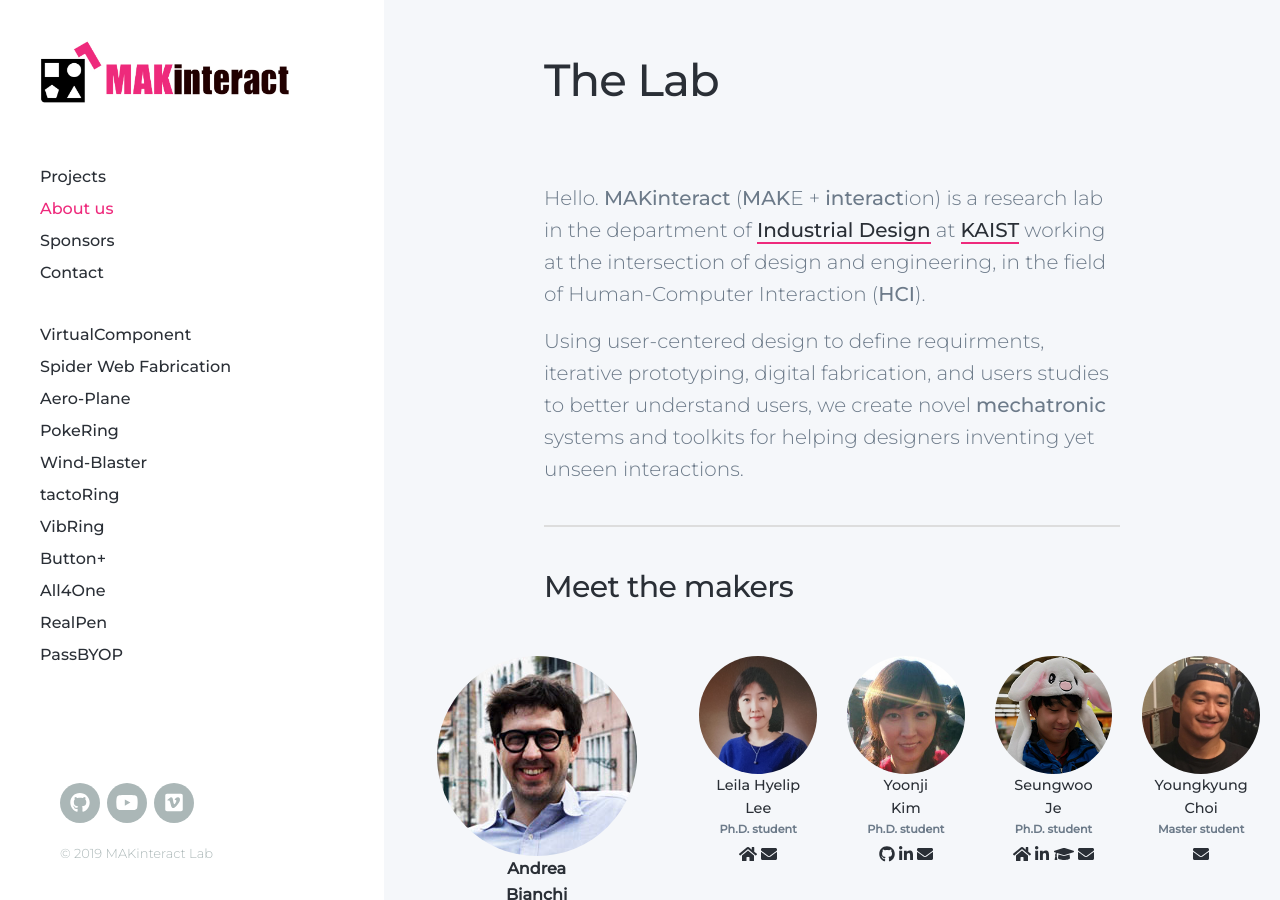
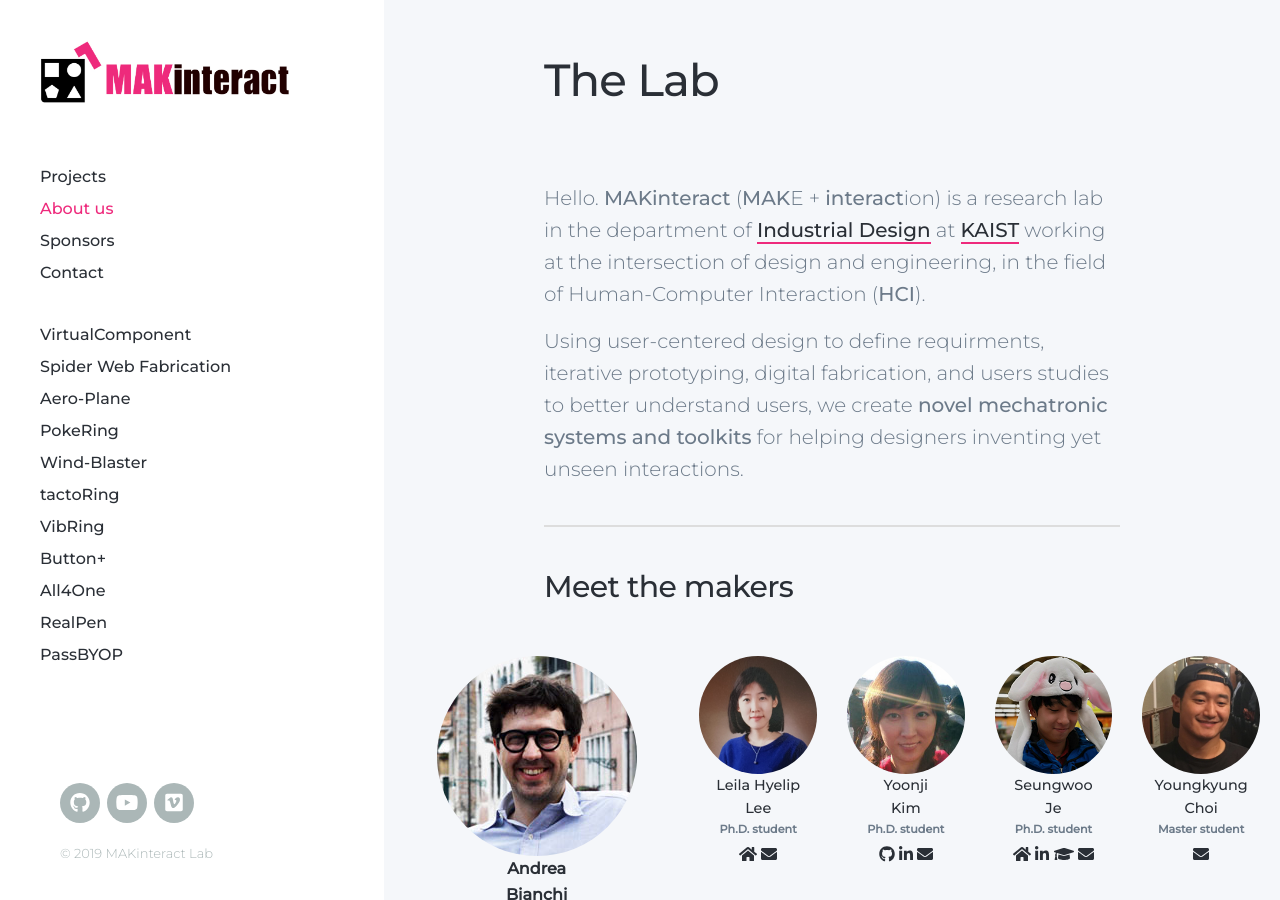
Before and after one commit to namelesspal18/makinteractlab.github.io, a Jekyll site: the page built from _pages/about.md, in a window 1280 px wide and 900 px high. Built offline with Jekyll 4.4.1, drawn with Linux system fonts in a browser that asks for light colours; nearby versions of some CDN libraries.

```diff
--- a/_pages/about.md
+++ b/_pages/about.md
@@ -16,7 +16,7 @@ document.getElementById('click_me').addEventListener("click", function(event) {
 Hello. **MAKinteract** (**MAK**E + **interact**ion) is a research lab in the department of [Industrial
 Design](http://id.kaist.ac.kr) at [KAIST](http://www.kaist.edu/html/en/index.html) working at the intersection of design and engineering, in the field of Human-Computer Interaction (**HCI**).
 
-Using user-centered design to define requirments, iterative prototyping, digital fabrication, and users studies to better understand users, we create novel **mechatronic** systems and toolkits for helping designers inventing yet unseen interactions.
+Using user-centered design to define requirments, iterative prototyping, digital fabrication, and users studies to better understand users, we create **novel mechatronic systems and toolkits** for helping designers inventing yet unseen interactions.
 
 ---
 
```
